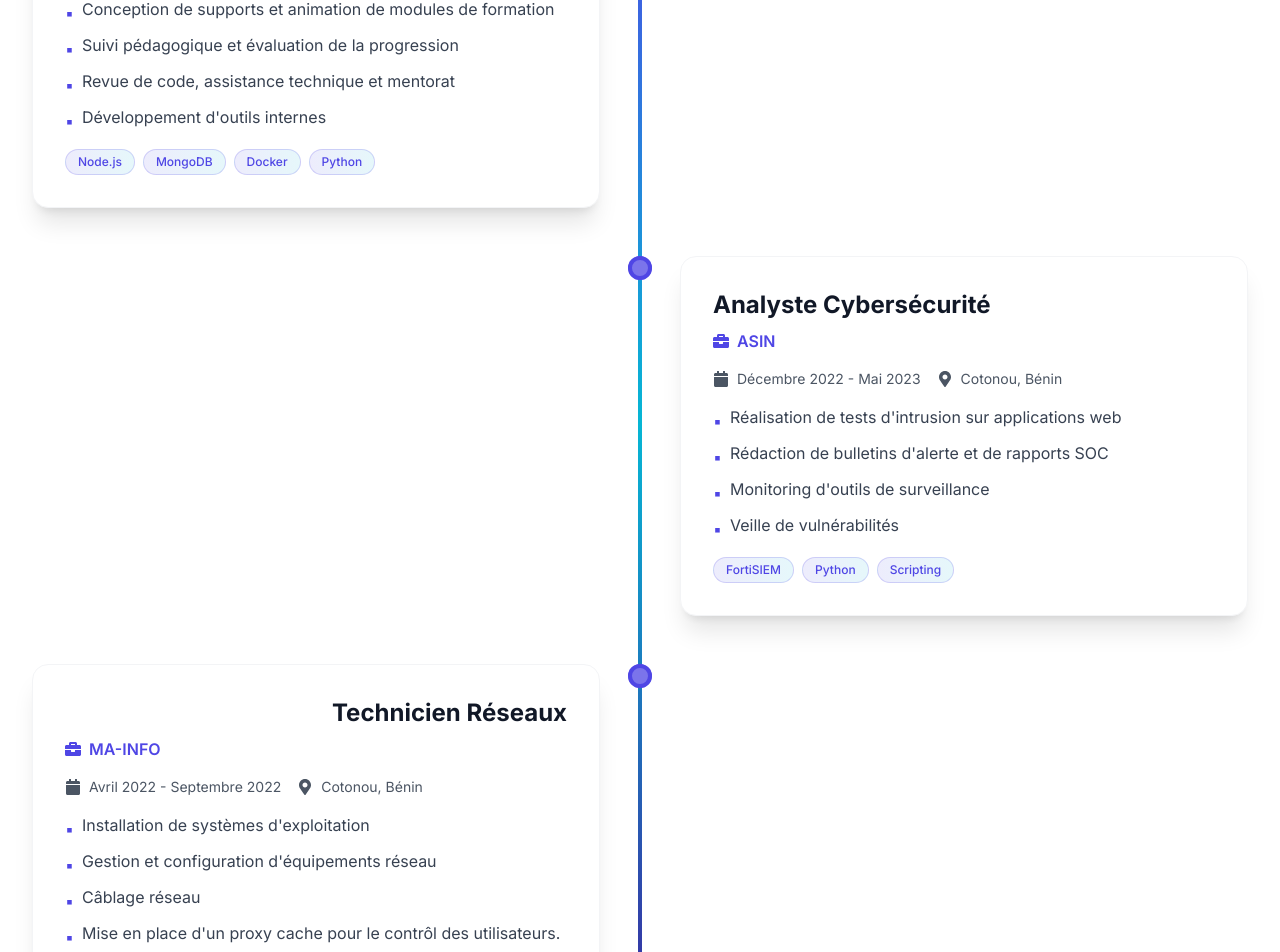
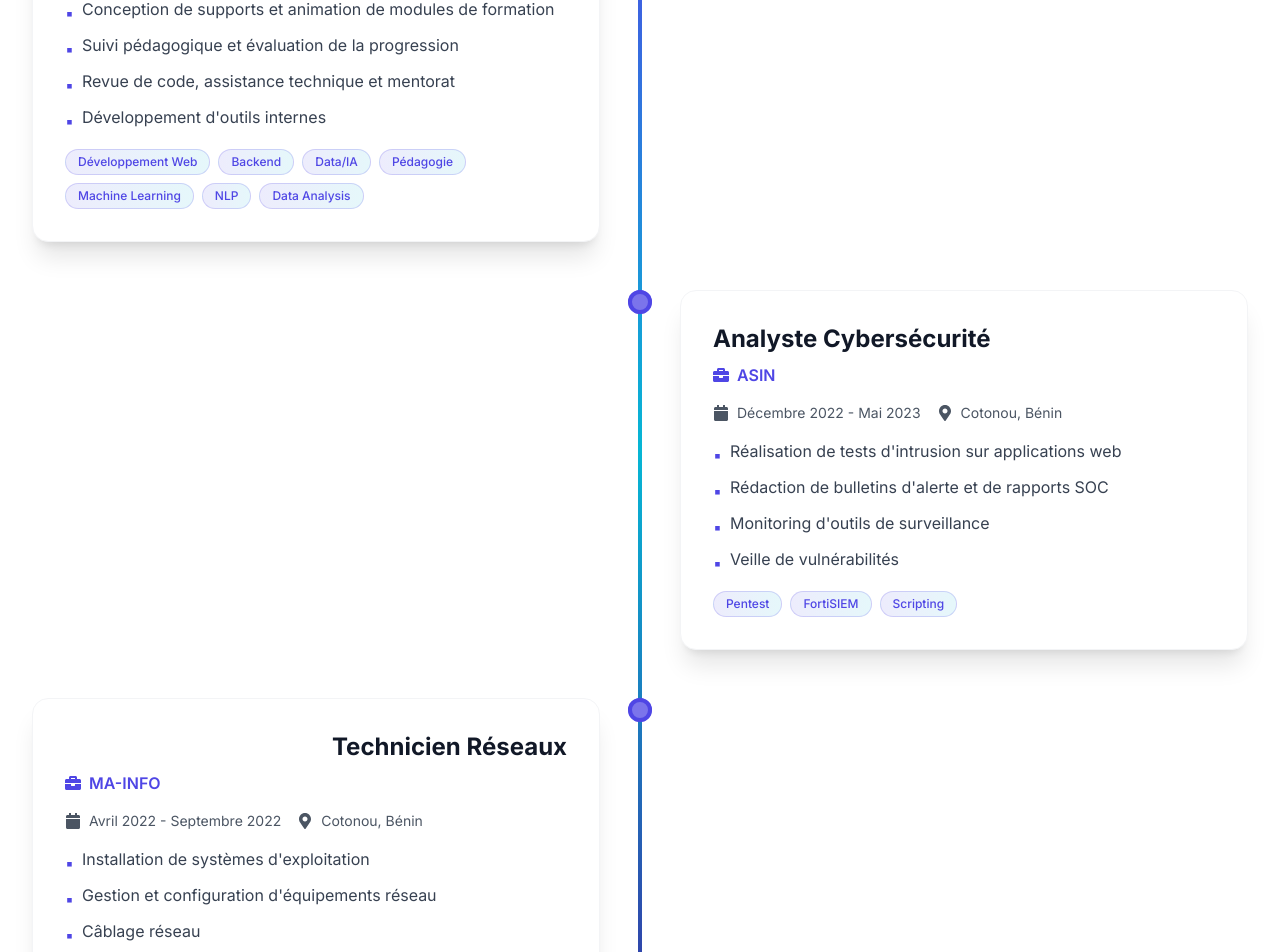
Before and after one commit to Ariel013/portfolio_dev, a React (Vite) app: page / in a window 1280 px wide. Shown: the part 3090-4042 px from the top of the page. Built offline with nearby package versions, Linux system fonts and the light colour scheme.

Commit message:
[UPDATE] Technologies in experiences

```diff
--- a/src/data/portfolioData.js
+++ b/src/data/portfolioData.js
@@ -73,7 +73,7 @@ export const experiences = [
       "Revue de code, assistance technique et mentorat",
       "Développement d'outils internes"
     ],
-    technologies: ["Node.js", "MongoDB", "Docker", "Python"]
+    technologies: ["Développement Web", "Backend", "Data/IA", "Pédagogie", "Machine Learning", "NLP","Data Analysis"]
   },
   {
     id: 2,
@@ -87,7 +87,7 @@ export const experiences = [
       "Monitoring d'outils de surveillance",
       "Veille de vulnérabilités"
     ],
-    technologies: ["FortiSIEM", "Python", "Scripting"]
+    technologies: ["Pentest","FortiSIEM", "Scripting"]
   },
   {
     id: 3,
@@ -99,9 +99,9 @@ export const experiences = [
       "Installation de systèmes d'exploitation",
       "Gestion et configuration d'équipements réseau",
       "Câblage réseau",
-      "Mise en place d'un proxy cache pour le contrôl des utilisateurs."
+      "Configuration et Mise en place d'un proxy cache (Artica Proxy) pour le contrôle des utilisateurs."
     ],
-    // technologies: ["JavaScript", "Vue.js", "HTML/CSS", "Git"]
+    // technologies: ["Packet Tracer", "Voix IP", "Réseaux"]
   }
 ];
 
```
